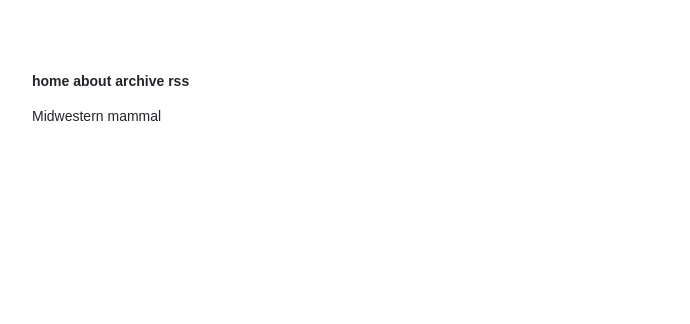
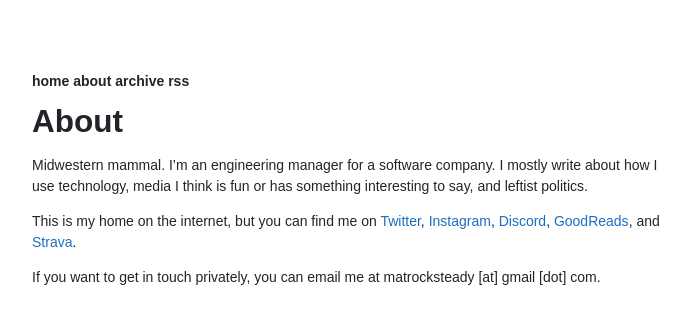
Before and after one commit to thisisamatthew/thisisamatthew.github.io, a Jekyll site: the page built from about.md, in a window 1280 px wide. Shown: the top 324 px of the page, without its empty margins (286-976 px from the left). Built offline with Jekyll 4.4.1, drawn with Linux system fonts in a browser that asks for light colours.

Commit message:
About Update

```diff
--- a/about.md
+++ b/about.md
@@ -1,7 +1,11 @@
 ---
 layout: page
-title: ""
+title: "About"
 permalink: /about/
 ---
 
-Midwestern mammal
+Midwestern mammal. I'm an engineering manager for a software company. I mostly write about how I use technology, media I think is fun or has something interesting to say, and leftist politics.
+
+This is my home on the internet, but you can find me on [Twitter](https://www.twitter.com/matrocksteady), [Instagram](https://www.instagram.com/matrocksteady), [Discord](https://discord.gg/Nd6f88F), [GoodReads](https://www.goodreads.com/user/show/67383325-matthew), and [Strava](https://www.strava.com/athletes/9408242).
+
+If you want to get in touch privately, you can email me at matrocksteady [at] gmail [dot] com.
```
